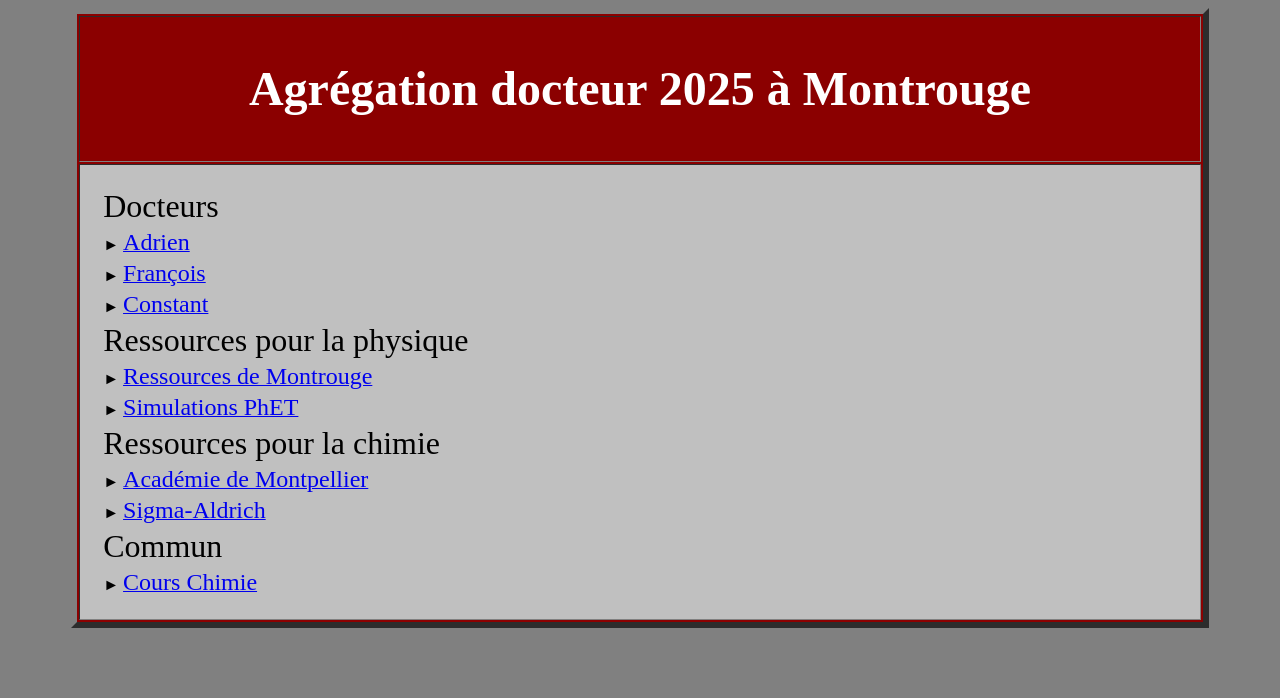
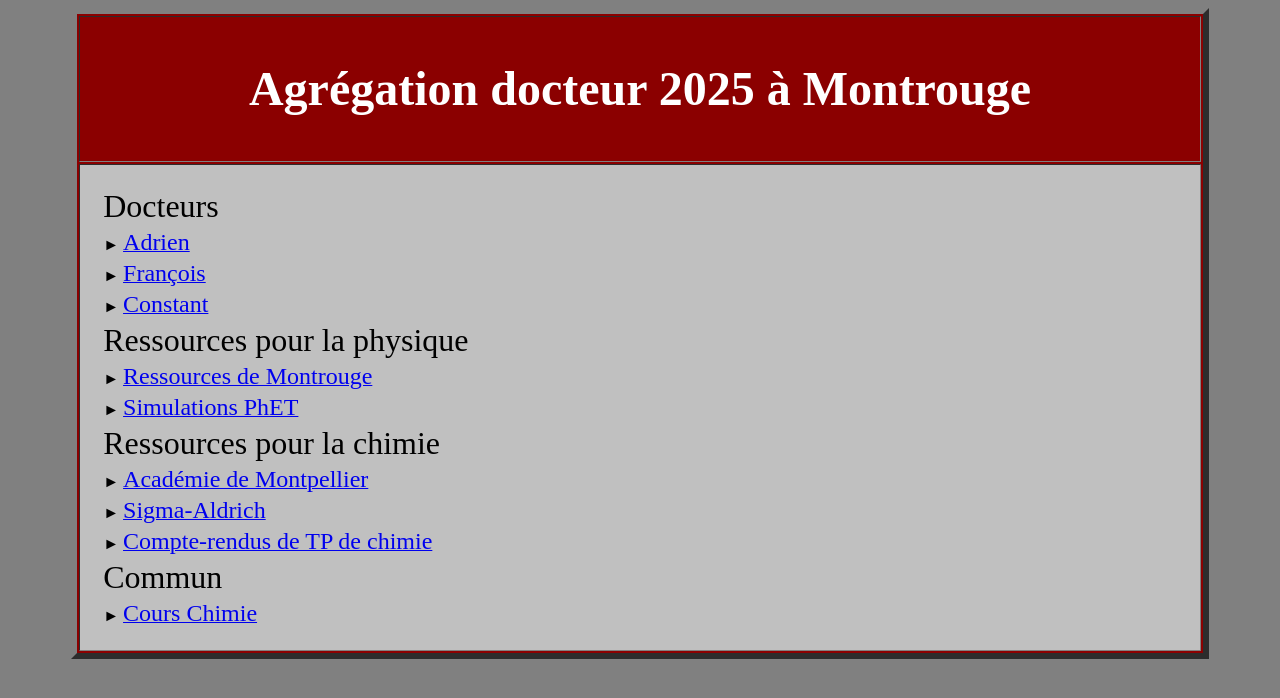
Before and after one commit to auclairconstant/auclairconstant.github.io, a plain HTML site: page index.html in a window 1280 px wide. Drawn offline with Linux system fonts and the light colour scheme.

Commit message:
Update index.html

```diff
--- a/index.html
+++ b/index.html
@@ -31,6 +31,7 @@
 					<tr> <td> <font size="6">Ressources pour la chimie</font> </td> </tr>
 					<tr> <td> &#9658; <a href="https://spcl.ac-montpellier.fr/moodle/"><font size="5">Académie de Montpellier</font></a> <br/> </td> </tr>
 					<tr> <td> &#9658; <a href="https://www.sigmaaldrich.com/FR/fr?srsltid=AfmBOopIAfAVxEZdQ_-VQx0fQ-Knnu3Z5K69Vs6bBPZlPDheCBVwBevs"><font size="5">Sigma-Aldrich</font></a> <br/> </td> </tr>
+					<tr> <td> &#9658; <a href="https://auclairconstant.github.io/manip_chimie.pdf"><font size="5">Compte-rendus de TP de chimie</font></a> <br/> </td> </tr>
 					<tr> <td> <font size="6">Commun</font> </td> </tr>
 					<tr> <td> &#9658; <a href="https://auclairconstant.github.io/CoursChimie/CoursChimie.html"><font size="5">Cours Chimie</font></a> <br/> </td> </tr>
 				</table>
```
